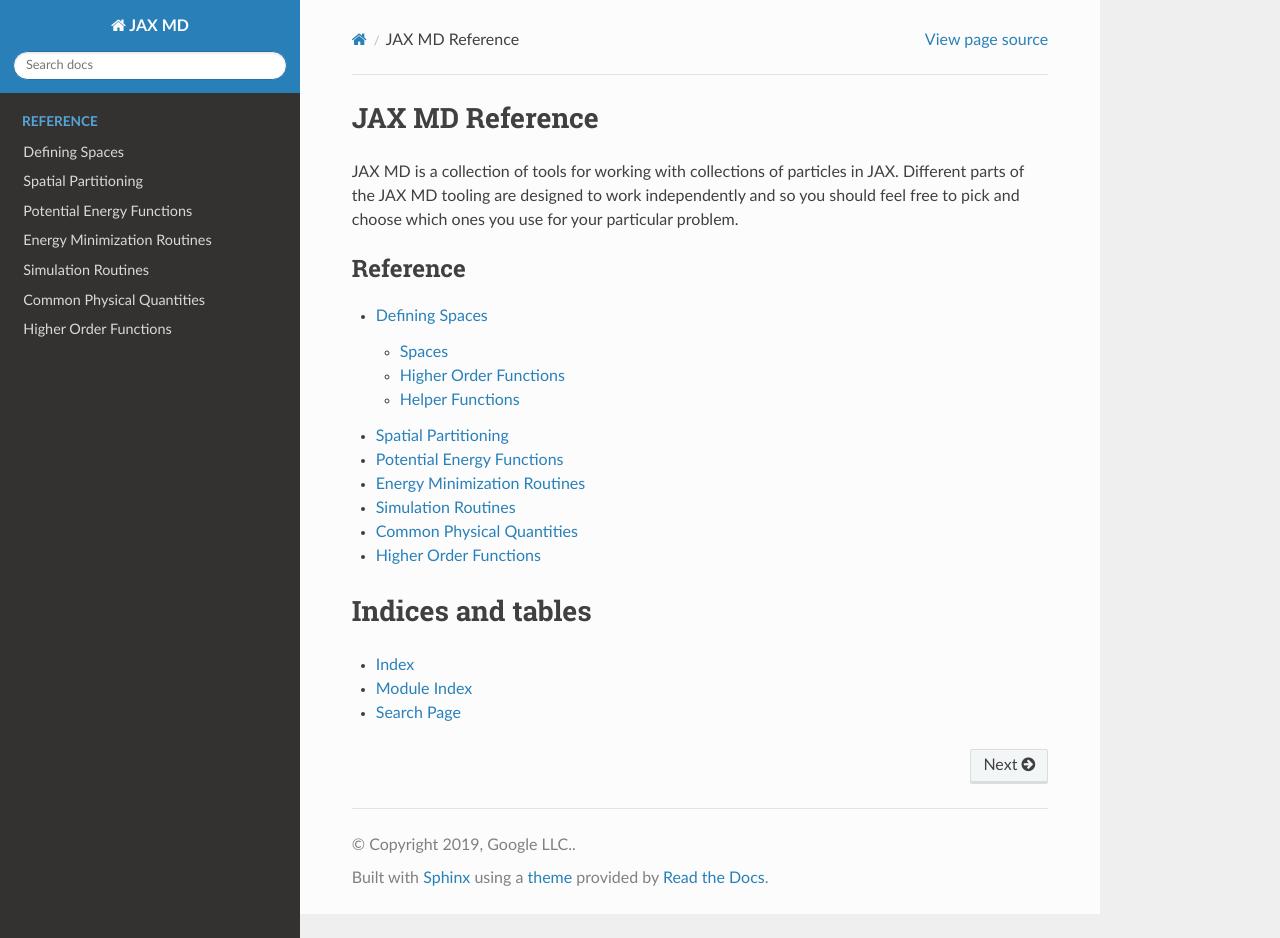
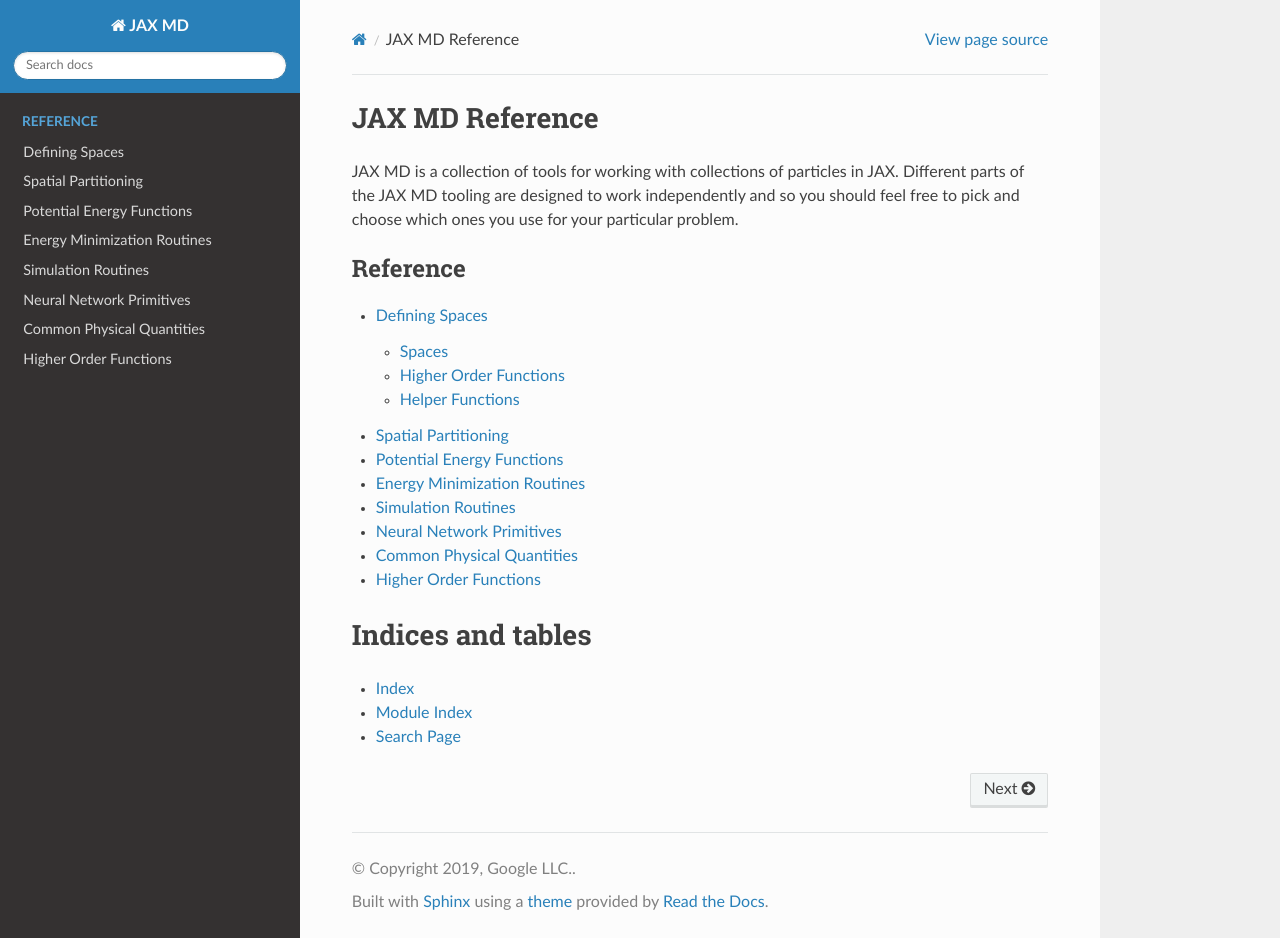
Before and after one commit to jax-md/jax-md, a Sphinx documentation site: the page built from docs/index.rst, in a window 1280 px wide and 938 px high. Built offline with Sphinx 7.4.7 and the Read the Docs theme 2.0.0, drawn with Linux system fonts in a browser that asks for light colours.

Commit message:
First pass at adding neural networks to documentation.

```diff
--- a/docs/index.rst
+++ b/docs/index.rst
@@ -15,6 +15,7 @@
    jax_md.energy
    jax_md.minimize
    jax_md.simulate
+   jax_md.nn
    jax_md.quantity
    jax_md.smap
 
--- /dev/null
+++ b/docs/jax_md.nn.rst
@@ -0,0 +1,6 @@
+Neural Network Primitives
+==========================
+
+.. default-role:: code
+.. automodule:: jax_md.nn
+   :members:
```
